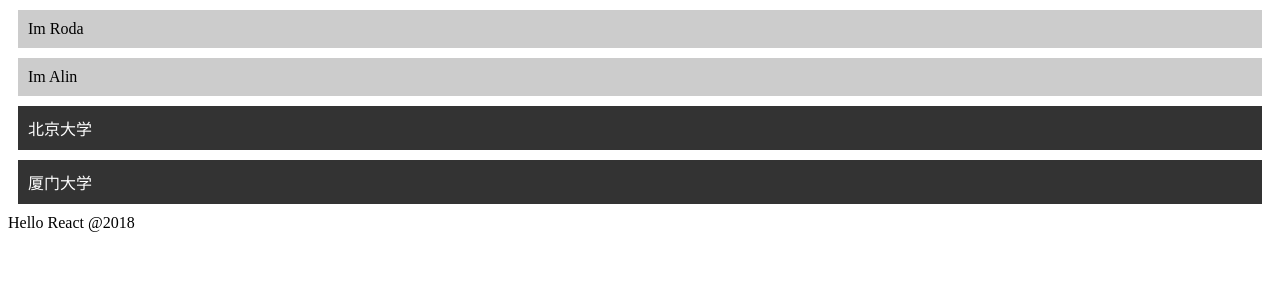
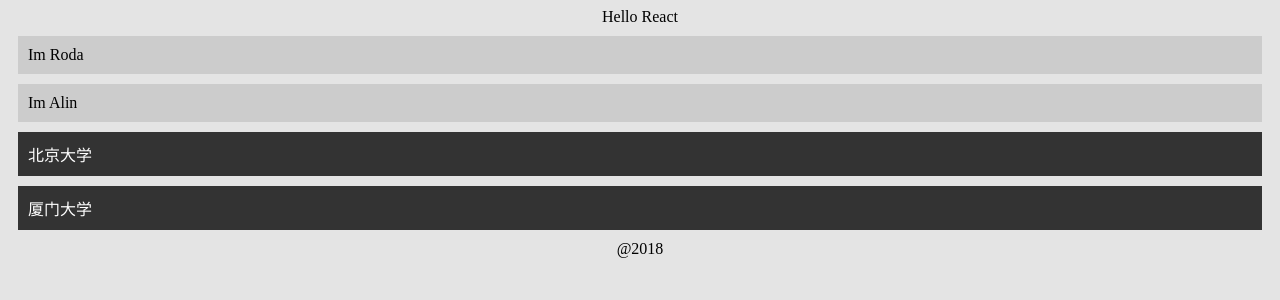
Before and after one commit to rongda/parcel-react-demo, a React (Vite) app: page / in a window 1280 px wide. Shown: the top 300 px of the page. Built offline with nearby package versions, Linux system fonts and the light colour scheme; no server answers.

Commit message:
add: style

```diff
--- a/src/index.html
+++ b/src/index.html
@@ -1,7 +1,8 @@
 <!DOCTYPE html>
 <html>
 <head>
-	<title>react express parcel</title>
+  <title>react express parcel</title>
+  <link rel="stylesheet" href="./style/index.styl">
 </head>
 <body>
 	<noscript>
--- a/src/script/component/App.js
+++ b/src/script/component/App.js
@@ -14,9 +14,10 @@
 	render() {
 		return (
 			<div>
+				<header>Hello React</header>
 				<ShowNameList />
 				<ShowUniversityList />
-				<div>Hello React @2018</div>
+				<footer>@2018</footer>
 			</div>
 		);
 	}
--- a/src/style/index.styl
+++ b/src/style/index.styl
@@ -3,6 +3,8 @@
  */
 
 body
-	background-color #3e3e3e
+	background-color #e4e4e4
 	z-index 9999
-	color #fff
+	color #000
+	header, footer
+		text-align center
```
